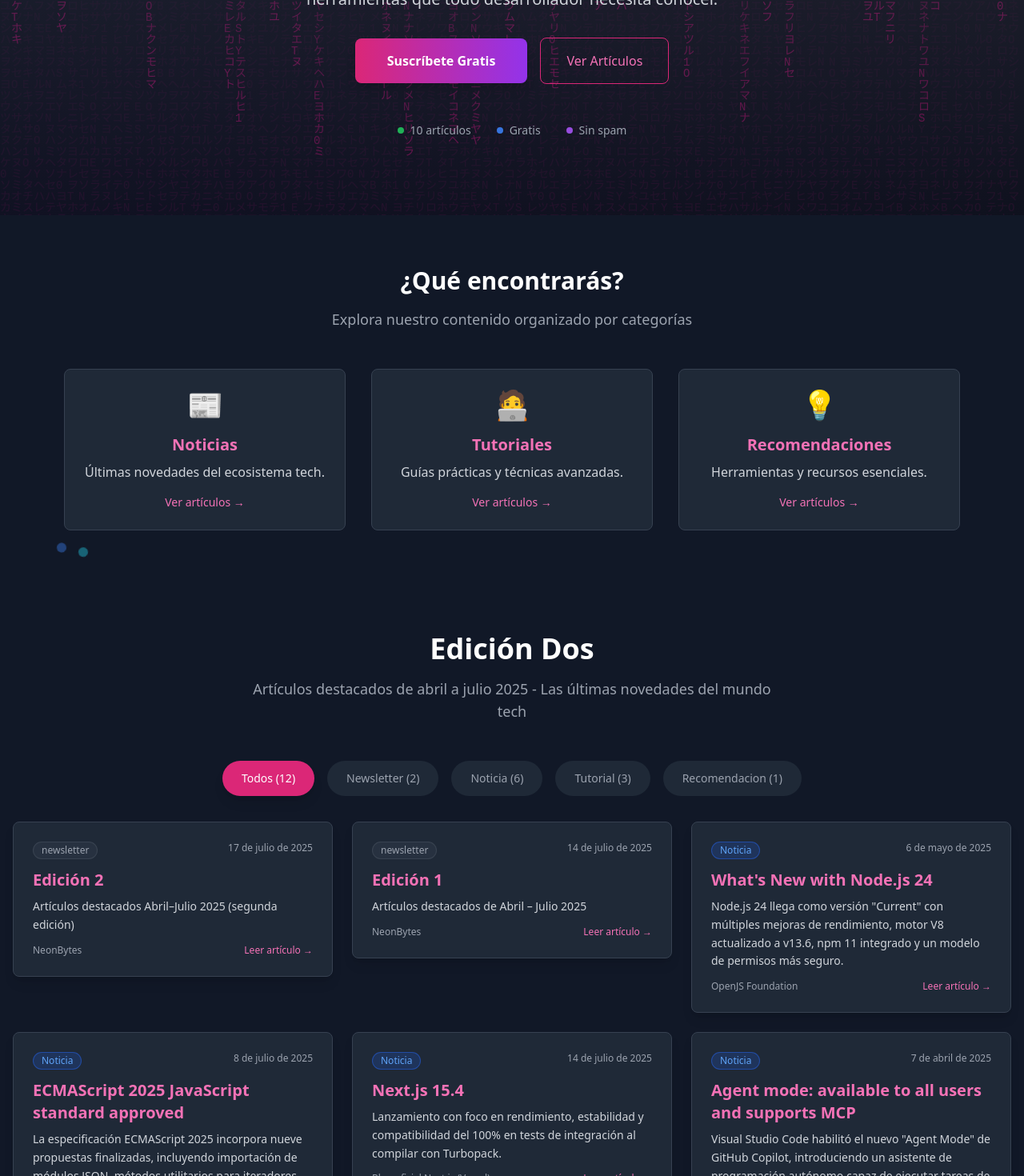
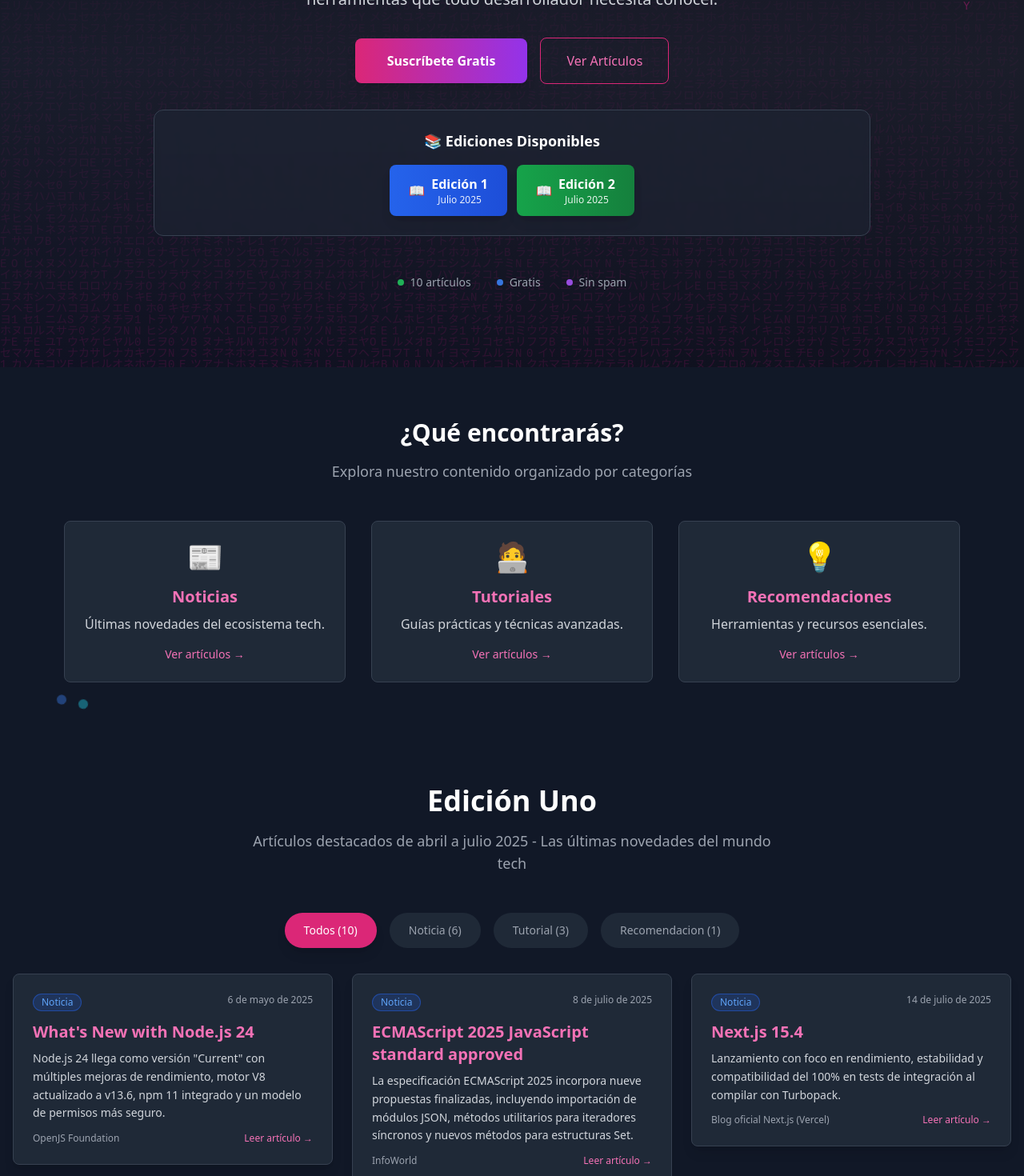
Before and after one commit to YerayAR/neon-bytes, a Next.js app: page / in a window 1280 px wide. Shown: the part 360-1830 px from the top of the page at 80% size. Built offline with nearby package versions, Linux system fonts and the light colour scheme.

Commit message:
fix: Restaurar estructura original con todas las tarjetas y agregar selector de ediciones visible

```diff
--- a/app/page.tsx
+++ b/app/page.tsx
@@ -15,24 +15,6 @@ const features = [
 ];
 
 const archive: ArchiveItem[] = [
-  {
-    id: 'edicion-2',
-    type: 'newsletter',
-    date: '2025-07-17',
-    title: 'Edición 2',
-    excerpt: 'Artículos destacados Abril–Julio 2025 (segunda edición)',
-    source: 'NeonBytes',
-    link: '/newsletters/edicion-2',
-  },
-  {
-    id: 'edicion-1',
-    type: 'newsletter',
-    date: '2025-07-14',
-    title: 'Edición 1',
-    excerpt: 'Artículos destacados de Abril – Julio 2025',
-    source: 'NeonBytes',
-    link: '/newsletters/edicion-1',
-  },
   {
     id: 'n1',
     type: 'noticia',
--- a/components/ArchiveList.tsx
+++ b/components/ArchiveList.tsx
@@ -6,7 +6,7 @@ import FloatingBubbles from './FloatingBubbles';
 
 export interface ArchiveItem {
   id: string;
-  type: 'tutorial' | 'noticia' | 'recomendacion';
+  type: 'tutorial' | 'noticia' | 'recomendacion' | 'newsletter';
   date: string;
   title: string;
   excerpt: string;
@@ -50,7 +50,7 @@ const ArchiveList: FC<ArchiveListProps> = ({ items, selectedFilter, onFilterChan
       <FloatingBubbles count={12} colors={['bg-yellow-500', 'bg-orange-500', 'bg-yellow-400', 'bg-orange-400']} />
 
       <div className="text-center mb-12 relative z-10">
-        <h2 className="text-4xl font-bold text-white mb-4 animate-fadeInUp">Edición Dos</h2>
+        <h2 className="text-4xl font-bold text-white mb-4 animate-fadeInUp">Edición Uno</h2>
         <p className="text-gray-400 text-lg max-w-2xl mx-auto animate-fadeInUp" style={{animationDelay: '0.2s'}}>
           Artículos destacados de abril a julio 2025 - Las últimas novedades del mundo tech
         </p>
--- a/components/Card.tsx
+++ b/components/Card.tsx
@@ -12,6 +12,7 @@ const getTypeColor = (type: string) => {
     case 'noticia': return 'bg-blue-600/20 text-blue-400 border-blue-600/50';
     case 'tutorial': return 'bg-green-600/20 text-green-400 border-green-600/50';
     case 'recomendacion': return 'bg-purple-600/20 text-purple-400 border-purple-600/50';
+    case 'newsletter': return 'bg-pink-600/20 text-pink-400 border-pink-600/50';
     default: return 'bg-gray-600/20 text-gray-400 border-gray-600/50';
   }
 };
--- a/components/Hero.tsx
+++ b/components/Hero.tsx
@@ -1,4 +1,5 @@
 import { FC } from 'react';
+import Link from 'next/link';
 import MatrixRain from './MatrixRain';
 
 interface HeroProps {
@@ -48,6 +49,37 @@ const Hero: FC<HeroProps> = ({ onSubscribeClick }) => (
         </button>
       </div>
 
+      {/* Selector de Ediciones */}
+      <div className="mt-8 p-6 bg-gray-800/50 backdrop-blur-sm rounded-xl border border-gray-700">
+        <h3 className="text-lg font-bold text-white mb-4 text-center">📚 Ediciones Disponibles</h3>
+        <div className="flex flex-col sm:flex-row gap-3 justify-center">
+          <Link
+            href="/newsletters/edicion-1"
+            className="group bg-gradient-to-r from-blue-600 to-blue-700 text-white px-6 py-3 rounded-lg hover:from-blue-700 hover:to-blue-800 transition-all duration-300 transform hover:scale-105 shadow-lg hover:shadow-blue-500/25 text-center no-underline"
+          >
+            <div className="flex items-center justify-center gap-2">
+              <span>📖</span>
+              <div>
+                <div className="font-semibold">Edición 1</div>
+                <div className="text-xs opacity-90">Julio 2025</div>
+              </div>
+            </div>
+          </Link>
+          <Link
+            href="/newsletters/edicion-2"
+            className="group bg-gradient-to-r from-green-600 to-green-700 text-white px-6 py-3 rounded-lg hover:from-green-700 hover:to-green-800 transition-all duration-300 transform hover:scale-105 shadow-lg hover:shadow-green-500/25 text-center no-underline"
+          >
+            <div className="flex items-center justify-center gap-2">
+              <span>📖</span>
+              <div>
+                <div className="font-semibold">Edición 2</div>
+                <div className="text-xs opacity-90">Julio 2025</div>
+              </div>
+            </div>
+          </Link>
+        </div>
+      </div>
+
       <div className="mt-12 flex justify-center space-x-8 text-sm text-gray-400">
         <div className="flex items-center space-x-2">
           <span className="w-2 h-2 bg-green-500 rounded-full animate-pulse"></span>
```
